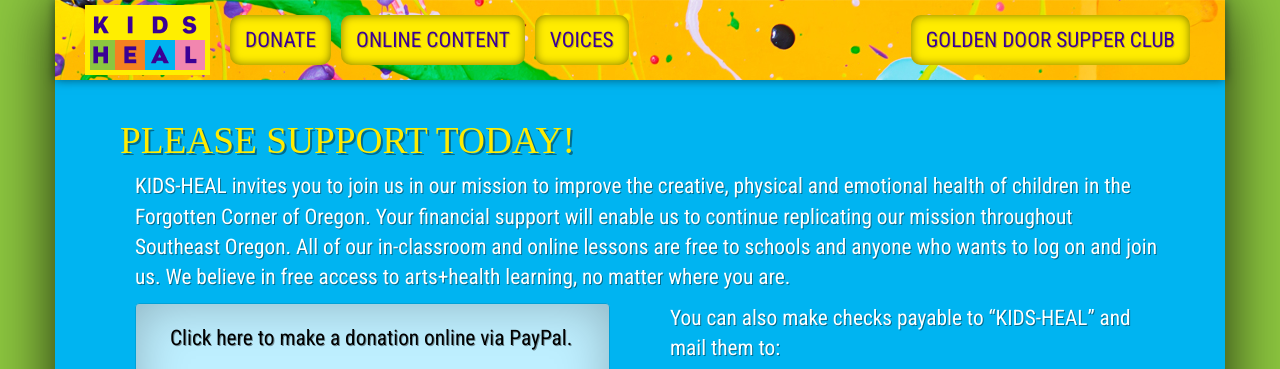
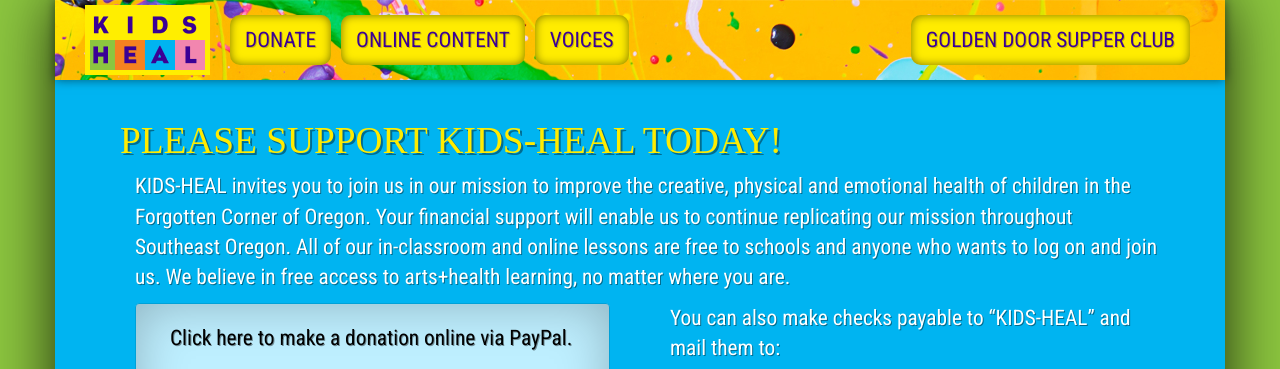
Before and after one commit to itsmerobb/KIDS-HEAL.github.io, a Jekyll site: the page built from donate.html, in a window 1280 px wide, cut to the strip 0-369 px from the top of the page. Built offline with Jekyll 4.4.1, drawn with Linux system fonts in a browser that asks for light colours; some web fonts are replaced; part of the change alters nothing that is shown.

```diff
--- a/_includes/donate.html
+++ b/_includes/donate.html
@@ -1,6 +1,6 @@
 <div class="row">
   <div class="col-md-12">
-    <h2>Please support {{#business}}{{name}}{{/business}} today!</h2>
+    <h2>Please support {{ site.data.business.name }} today!</h2>
     <p>{{ site.data.business.name }} invites you to join us in our mission to improve the creative, physical and emotional health of children in the Forgotten Corner of Oregon. Your financial support will enable us to continue replicating our mission throughout Southeast Oregon. All of our in-classroom and online lessons are free to schools and anyone who wants to log on and join us. We believe in free access to arts+health learning, no matter where you are.</p>
   </div>
 </div>
```
